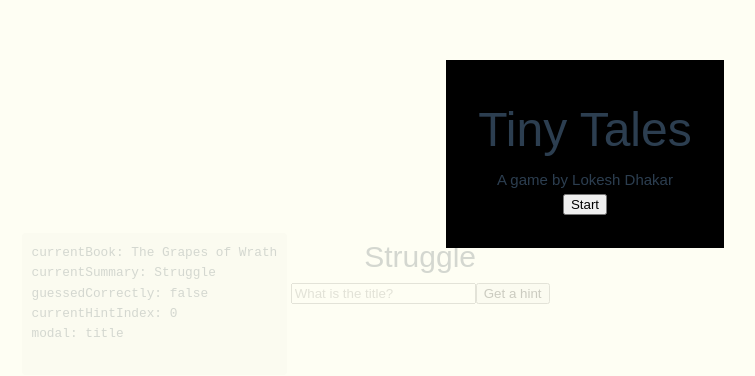
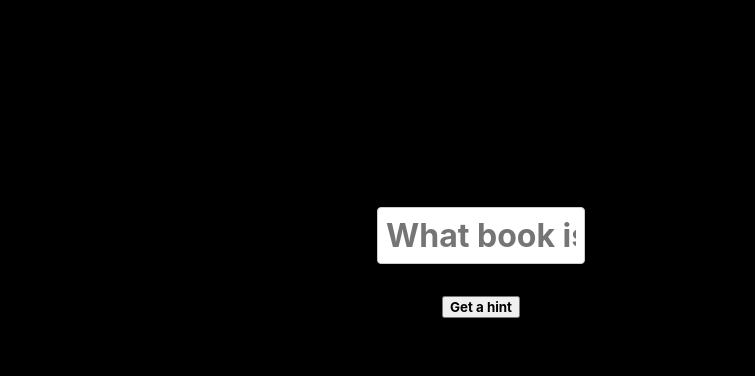
Before and after one commit to lokesh/tiny-tales, a Vue app: page / in a window 1280 px wide. Shown: the part 146-522 px from the top of the page, without its empty margins (55-810 px from the left). Built offline with nearby package versions, Linux system fonts and the light colour scheme.

Commit message:
Update UI styles and feature: Next Modal, tree script

```diff
--- a/package.json
+++ b/package.json
@@ -8,7 +8,8 @@
     "build": "run-p type-check \"build-only {@}\" --",
     "preview": "vite preview",
     "build-only": "vite build",
-    "type-check": "vue-tsc --build --force"
+    "type-check": "vue-tsc --build --force",
+    "tree": "bash ./instructions/tree.sh"
   },
   "dependencies": {
     "@vueuse/motion": "^2.2.6",
--- a/src/App.vue
+++ b/src/App.vue
@@ -4,19 +4,14 @@ import GameScreen from '@/components/GameScreen.vue'
 </script>
 
 <template>
-  <div id="app">
-    <Debugger />
+  <div class="app">
+    <Debugger v-if="false" />
     <GameScreen />
   </div>
 </template>
 
-<style>
-#app {
-  font-family: Arial, sans-serif;
-  -webkit-font-smoothing: antialiased;
-  -moz-osx-font-smoothing: grayscale;
-  text-align: center;
-  color: #2c3e50;
-  margin-top: 60px;
+<style scoped>
+.app {
+  height: 100vh;
 }
 </style>
--- a/src/assets/main.css
+++ b/src/assets/main.css
@@ -1,10 +1,33 @@
-@import './base.css';
+/* @import './base.css'; */
+
+:root {
+  --font-family: 'Inter', sans-serif;
+  --font-weight: bold;
+
+  --color-text: #fff;
+  --color-bg: #000;
+
+  --radius: 12px;
+}
+
+* {
+  font-family: var(--font-family);
+  font-weight: var(--font-weight);
+  box-sizing: border-box;
+}
+
+body {
+  margin: 0;
+  padding: 0;
+  height: 100vh;
+  background-color: var(--color-bg);
+  color: var(--color-text);
+}
 
 #app {
-  max-width: 1280px;
+  max-width: 480px;
   margin: 0 auto;
-  padding: 2rem;
-  font-weight: normal;
+  padding: 0;
 }
 
 a,
--- a/src/components/GameScreen.vue
+++ b/src/components/GameScreen.vue
@@ -1,30 +1,33 @@
 
 <template>
   <div class="game-screen">
-    <h1>{{ gameStore.currentSummary }}</h1>
-    <input
-      v-model="userInput"
-      placeholder="What is the title?"
-      @keyup.enter="handleGuess"
-    >
-    <button @click="handleGuess">{{ buttonText }}</button>
+    <Summary :content="gameStore.currentSummary" />
+    <div class="footer">
+      <input
+        class="guess-input"
+        v-model="userInput"
+        placeholder="What book is it?"
+        @keyup.enter="handleGuess"
+      >
+      <button @click="handleGuess">{{ buttonText }}</button>
+    </div>
 
     <TitleModal @start="gameStore.closeModal" />
 
-    <SuccessModal
-      v-if="gameStore.showSuccessModal"
+    <NextModal
       :correct-title="gameStore.currentBook.title"
       @next="handleNext"
     />
-    <ShareModal v-if="gameStore.showShareModal" />
+    <ShareModal />
   </div>
 </template>
 <script setup lang="ts">
 import { ref, computed } from 'vue'
 import { useGameStore } from '@/stores/gameStore'
 import TitleModal from './TitleModal.vue'
+import Summary from './Summary.vue'
 import { TITLE_MODAL, SHARE_MODAL, NEXT_MODAL } from '@/constants/modals'
-import SuccessModal from './SuccessModal.vue'
+import NextModal from './NextModal.vue'
 import ShareModal from './ShareModal.vue'
 
 const gameStore = useGameStore()
@@ -45,3 +48,30 @@ const handleNext = () => {
   gameStore.nextBook()
 }
 </script>
+
+<style scoped>
+.game-screen {
+  display: flex;
+  flex-direction: column;
+  justify-content: space-between;
+  height: 100%;
+  padding-top: 1rem
+}
+
+.footer {
+  display: flex;
+  flex-direction: column;
+  align-items: center;
+  gap: 1rem;
+}
+
+.guess-input {
+  width: 100%;
+  font-size: 2rem;
+  padding: 0.25em;
+  margin-bottom: 1rem;
+  border: 1px solid #ccc;
+  border-radius: 4px;
+}
+
+</style>
--- a/src/components/ShareModal.vue
+++ b/src/components/ShareModal.vue
@@ -1,6 +1,10 @@
 <script setup lang="ts">
 import { ref } from 'vue'
+import TinyModal from '@/components/TinyModal.vue'
+import { SHARE_MODAL } from '@/constants/modals'
+import { useGameStore } from '@/stores/gameStore'
 
+const s = useGameStore()
 const copied = ref(false)
 
 const copyLink = () => {
@@ -13,10 +17,12 @@ const copyLink = () => {
 </script>
 
 <template>
-  <div class="modal">
-    <h2>Finished!</h2>
+  <TinyModal :visible="s.modal === SHARE_MODAL">
+    <template #title>
+      Finished!
+    </template>
     <button @click="copyLink">{{ copied ? 'Copied!' : 'Copy link to share' }}</button>
-  </div>
+  </TinyModal>
 </template>
 
 <style scoped>
--- a/src/components/SuccessModal.vue
+++ /dev/null
@@ -1,20 +0,0 @@
-<script setup lang="ts">
-defineProps<{
-  correctTitle: string
-}>()
-defineEmits(['next'])
-</script>
-
-<template>
-  <div class="modal">
-    <h2>Correct!</h2>
-    <p>The title is: {{ correctTitle }}</p>
-    <button @click="$emit('next')">Next</button>
-  </div>
-</template>
-
-<style scoped>
-.modal {
-  /* Add your modal styles here */
-}
-</style>
--- a/src/components/TinyModal.vue
+++ b/src/components/TinyModal.vue
@@ -104,7 +104,7 @@ function onCloseClick() {
   max-width: var(--modal-max);
   padding: 32px;
   color: var(--color-bg);
-  background-color: black;
+  background-color: white;
   border: var(--border);
   border-radius: var(--radius);
   text-align: center;
--- a/src/components/TitleModal.vue
+++ b/src/components/TitleModal.vue
@@ -18,7 +18,7 @@
 
 
 <script setup lang="ts">
-import TinyModal from './TinyModal.vue';
+import TinyModal from '@/components/TinyModal.vue';
 import { TITLE_MODAL } from '@/constants/modals'
 import { useGameStore } from '@/stores/gameStore'
 
--- a/src/stores/gameStore.ts
+++ b/src/stores/gameStore.ts
@@ -13,7 +13,7 @@ export const useGameStore = defineStore('game', () => {
   const currentBook = ref<string | null>(null)
   const guessedCorrectly = ref(false)
   const currentHintIndex = ref(0)
-  const modal = ref<string>(TITLE_MODAL)
+  const modal = ref<string>('')
 
   const availableBooks = computed(() => Object.keys(allBooks.value))
 
```
Also changed, not shown: instructions/spec.md (+1 -1 lines).
